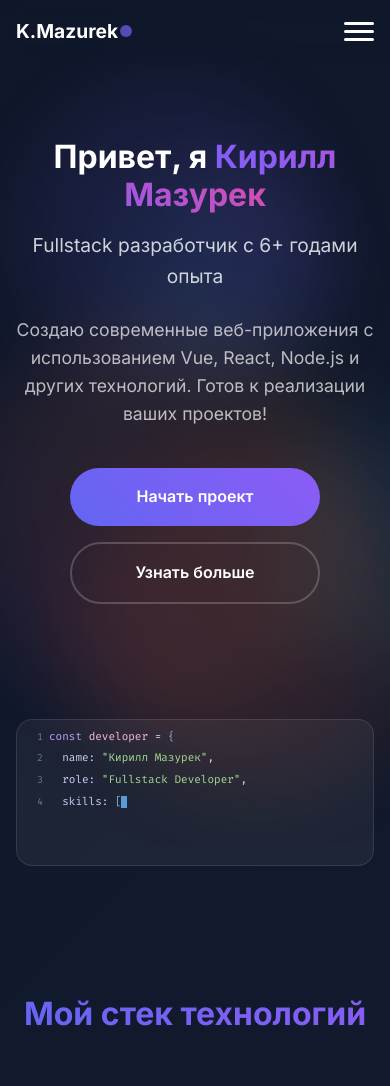
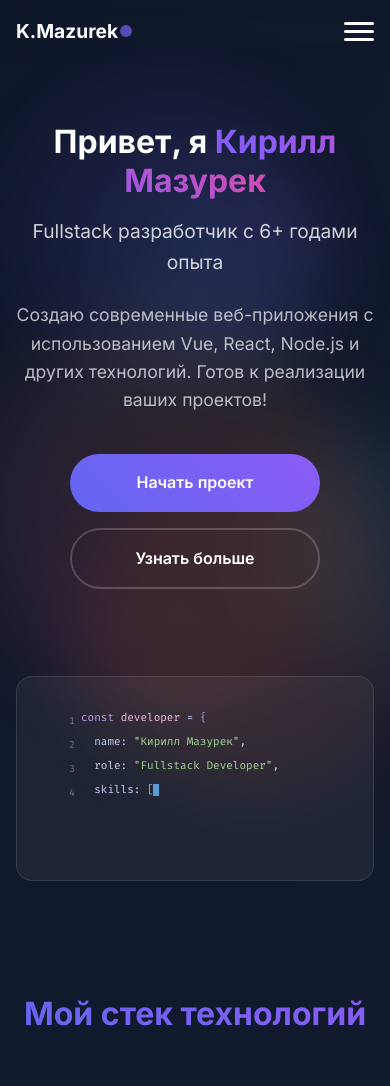
Before and after one commit to DeusIntra/portfolio, a Vue app: page / in a window 390 px wide. Shown: the top 1086 px of the page. Built offline with nearby package versions, Linux system fonts and the light colour scheme; no server answers.

Commit message:
BEM refactoring

```diff
--- a/src/components/CodeTerminal.vue
+++ b/src/components/CodeTerminal.vue
@@ -159,9 +159,9 @@ onMounted(() => {
 </script>
 
 <template>
-  <div class="card code-terminal" :class="{ 'visible': isVisible }">
-    <div v-for="(line, lineIndex) in animatedLines" :key="lineIndex" class="code-line">
-      <span class="line-number">
+  <div class="card code-terminal" :class="{ 'code-terminal--visible': isVisible }">
+    <div v-for="(line, lineIndex) in animatedLines" :key="lineIndex" class="code-terminal__line">
+      <span class="code-terminal__line-number">
         {{
           line.tokens.some((t: AnimatedToken) =>
             t.animatedContent.length > 0) || lineIndex === 0 ?
@@ -169,18 +169,19 @@ onMounted(() => {
         }}
       </span>
       <div>
-        <span v-for="(token, tokenIndex) in line.tokens" :key="tokenIndex" :class="`token-${token.type}`">
+        <span v-for="(token, tokenIndex) in line.tokens" :key="tokenIndex"
+          :class="`code-terminal__token code-terminal__token--${token.type}`">
           <span v-if="token.isVisible">{{ token.content }}</span>
           <span v-else>{{ token.animatedContent }}</span>
 
           <span v-if="showCursor && lineIndex === currentLineIndex && tokenIndex === currentTokenIndex"
-            class="cursor typing-cursor"></span>
+            class="code-terminal__cursor code-terminal__cursor--typing"></span>
         </span>
       </div>
     </div>
-    <div v-if="isTypingComplete" class="terminal-prompt">
-      <span class="line-number">{{ animatedLines.length + 1 }}</span>
-      <span class="cursor prompt-cursor"></span>
+    <div v-if="isTypingComplete" class="code-terminal__prompt">
+      <span class="code-terminal__line-number">{{ animatedLines.length + 1 }}</span>
+      <span class="code-terminal__cursor code-terminal__cursor--prompt"></span>
     </div>
   </div>
 </template>
@@ -194,32 +195,21 @@ onMounted(() => {
   transform: translateY(20px);
   transition: opacity 0.6s ease, transform 0.6s ease;
 
-
-  @media (max-width: 768px) {
-    font-size: 12px;
-    padding: 12px;
-  }
-
-  @media (max-width: 480px) {
-    font-size: 11px;
-    padding: 8px;
-  }
-
-  &.visible {
+  &--visible {
     opacity: 1;
     transform: translateY(0);
   }
 
-  .code-line {
+  &__line {
     margin-bottom: 4px;
     display: flex;
     align-items: flex-start;
     min-height: 1.1rem;
     position: relative;
-  }
+    padding: 0 12px;
   }
 
-.line-number {
+  &__line-number {
     color: var(--code-line-number, #6e7681);
     margin-right: 12px;
     margin-top: 4px;
@@ -228,22 +218,9 @@ onMounted(() => {
     text-align: right;
     font-size: 12px;
     flex-shrink: 0;
-
-  @media (max-width: 768px) {
-    min-width: 20px;
-    margin-right: 8px;
-    margin-top: 0;
   }
 
-  @media (max-width: 480px) {
-    min-width: 18px;
-    margin-right: 6px;
-    font-size: 10px;
-    margin-top: 1px;
-  }
-}
-
-.cursor {
+  &__cursor {
     width: 0.6em;
     height: 1.1em;
     background: var(--code-cursor, #569cd6);
@@ -251,19 +228,19 @@ onMounted(() => {
     margin-left: -1px;
     margin-top: 2px;
 
-  &.typing-cursor {
+    &--typing {
       display: inline-block;
     }
 
-  &.prompt-cursor {
+    &--prompt {
       animation: blink 1s infinite;
     }
   }
 
-
-.terminal-prompt {
+  &__prompt {
     display: flex;
     align-items: center;
+    padding: 0 12px;
   }
 
   $tokenColors: (
@@ -278,8 +255,9 @@ $tokenColors: (
   );
 
   @each $type, $clr in $tokenColors {
-  .token-#{$type} {
+    &__token--#{$type} {
       color: var(--code-#{$type}, #{$clr});
+    }
   }
 }
 
@@ -295,4 +273,36 @@ $tokenColors: (
     opacity: 0;
   }
 }
+
+// Медиазапросы для мобильных устройств
+@media (max-width: 768px) {
+  .code-terminal {
+    font-size: 12px;
+
+    &__line {
+      padding: 0 10px;
+    }
+
+    &__line-number {
+      min-width: 20px;
+      margin-right: 8px;
+    }
+  }
+}
+
+@media (max-width: 480px) {
+  .code-terminal {
+    font-size: 11px;
+
+    &__line {
+      padding: 0 8px;
+    }
+
+    &__line-number {
+      min-width: 18px;
+      margin-right: 6px;
+      font-size: 10px;
+    }
+  }
+}
 </style>
```
Lines whose indentation alone changed are shown as unchanged.
